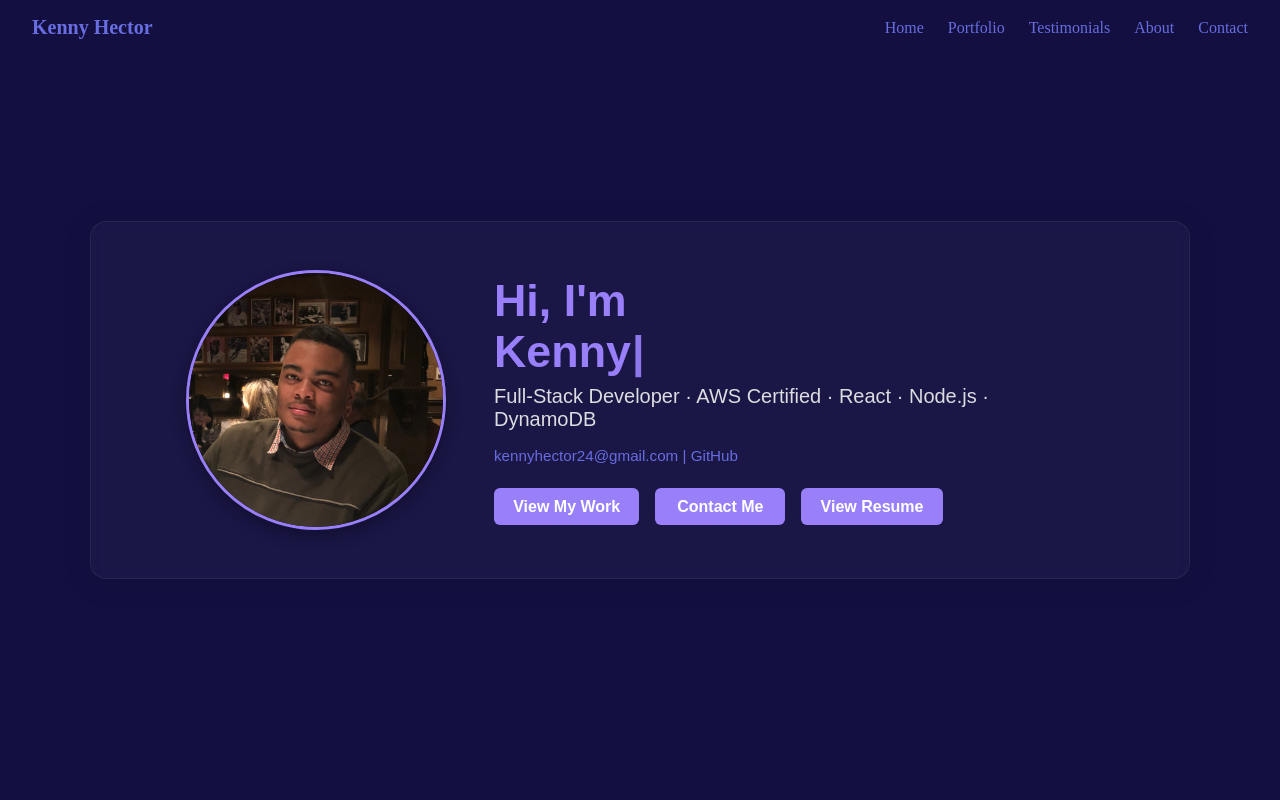
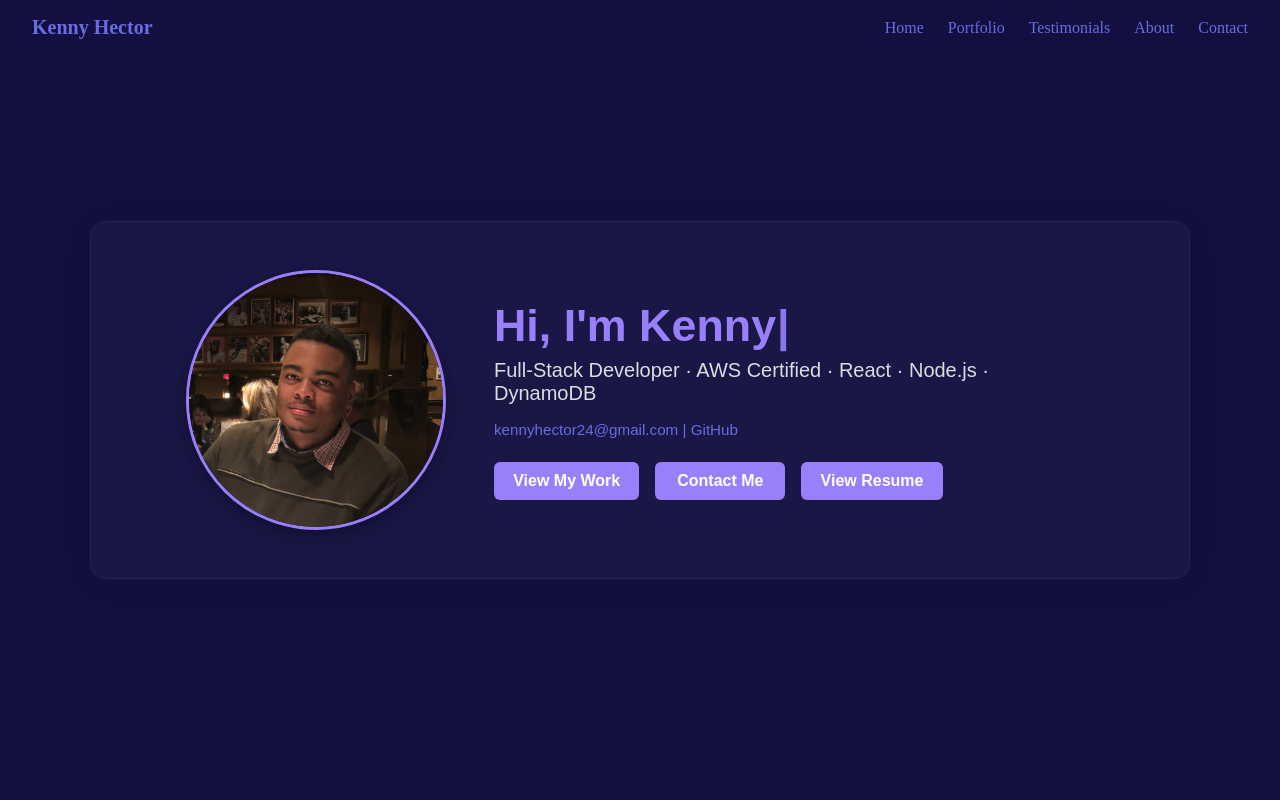
Before and after one commit to khector24/Portfolio, a React (Vite) app: page / in a window 1280 px wide. Shown: the top 800 px of the page. Built offline with nearby package versions, Linux system fonts and the light colour scheme.

Commit message:
Update typewriter text to be inline and include 'I'm' to be part of the typewriter.

```diff
--- a/src/components/Hero.jsx
+++ b/src/components/Hero.jsx
@@ -15,10 +15,14 @@ export default function Hero() {
         <div className="header-content">
           <div className="intro-text">
             <h1 className="name-heading">
-              Hi, I'm{" "}
-              <Typewriter
-                onInit={(typewriter) => typewriter.typeString("Kenny").start()}
-              />
+              Hi,{" "}
+              <span className="name-placeholder">
+                <Typewriter
+                  onInit={(typewriter) =>
+                    typewriter.typeString("I'm Kenny").start()
+                  }
+                />
+              </span>
             </h1>
             <p className="subtitle">
               Full-Stack Developer · AWS Certified · React · Node.js · DynamoDB
--- a/src/styles/component-styles/Hero.css
+++ b/src/styles/component-styles/Hero.css
@@ -68,6 +68,10 @@
   margin-bottom: 0.5rem;
 }
 
+.name-heading .name-placeholder {
+  display: inline-block;
+}
+
 .subtitle {
   font-size: 1.25rem;
   color: var(--text-muted);
```
